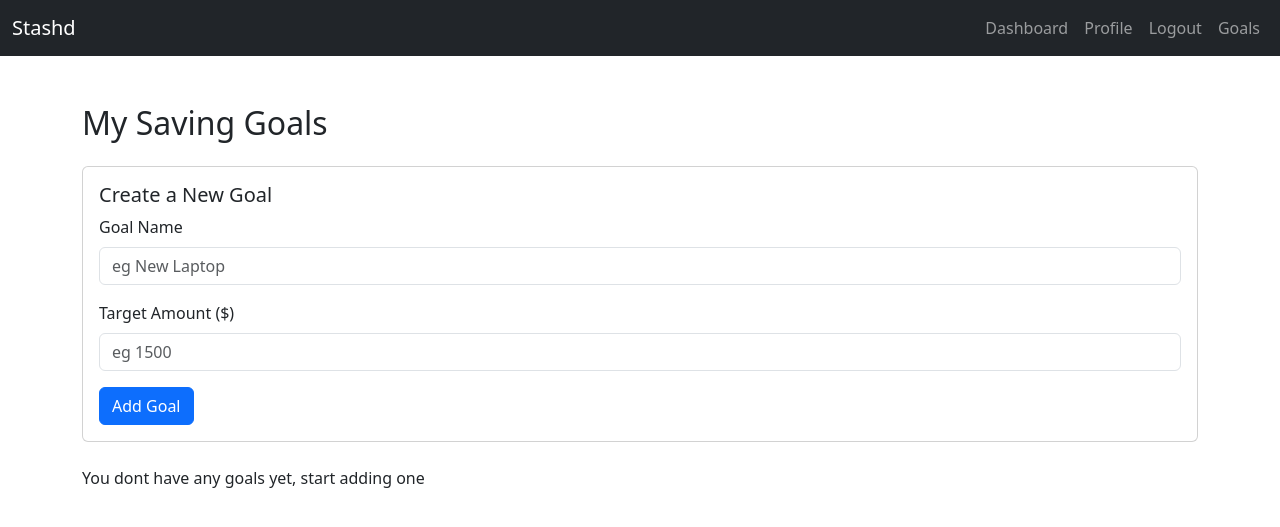
After one commit to madstercoder7/Stashd, a Flask app: page /goals in a window 1280 px wide. The commit adds this page. Shown: the top 527 px of the page. Run offline with Flask 3, Linux system fonts and the light colour scheme; the visitor is signed in with stand-in values (Sample User, id 1); data that the repository does not hold is empty.

Commit message:
Added savings goal tracking feature

```diff
--- a/app.py
+++ b/app.py
@@ -38,9 +38,17 @@ class Transaction(db.Model):
     user_id = db.Column(db.Integer, db.ForeignKey("user.id"), nullable=False)
     date = db.Column(db.DateTime, default=datetime.now())
     description = db.Column(db.String(100), nullable=False)
-    category = db.Column(db.String(50), nullable=False)
+    label = db.Column(db.String(100))
     amount = db.Column(db.Float, nullable=False)
     type = db.Column(db.String(10), nullable=False)
+
+class Goal(db.Model):
+    id = db.Column(db.Integer, primary_key=True)
+    user_id = db.Column(db.Integer, db.ForeignKey("user.id"), nullable=False)
+    name = db.Column(db.String(100), nullable=False)
+    target_amount = db.Column(db.Float, nullable=False)
+    saved_amount = db.Column(db.Float, default=0)
+    status = db.Column(db.String(20), default="active")
 
 with app.app_context():
     db.create_all()
@@ -114,7 +122,28 @@ def login():
 def dashboard():
     transactions = Transaction.query.filter_by(user_id=current_user.id).order_by(Transaction.date.desc()).all()
     balance = sum(t.amount if t.type == "income" else -t.amount for t in transactions)
-    return render_template("dashboard.html", transactions=transactions, balance=balance)
+    goals = Goal.query.filter_by(user_id=current_user.id).all()
+    return render_template("dashboard.html", transactions=transactions, balance=balance, goals=goals)
+
+@app.route("/goals", methods=["GET", "POST"])
+def goals():
+    if request.method == "POST":
+        name = request.form["name"]
+        target = float(request.form["target_amount"])
+        goal = Goal(name=name, target_amount=target, user_id=current_user.id)
+        db.session.add(goal)
+        db.session.commit()
+        flash("Goal created successfully", "success")
+        return redirect(url_for("goals"))
+
+    user_goals = Goal.query.filter_by(user_id=current_user.id).all()
+    for goal in user_goals:
+        if goal.target_amount > 0:
+            goal.progress = round((goal.saved_amount / goal.target_amount) * 100, 1)
+        else:
+            goal.progress = 0
+
+    return render_template("goals.html", goals=user_goals)
 
 @app.route("/profile")
 def profile():
@@ -132,12 +161,21 @@ def logout():
 @login_required
 def add_transaction():
     desc = request.form["description"]
-    category = request.form["category"]
+    label = request.form["label"]
     amount = float(request.form["amount"])
     ttype = request.form["type"]
-    new_t = Transaction(description=desc, category=category, amount=amount, type=ttype, user_id=current_user.id)
+
+    new_t = Transaction(description=desc, label=label, amount=amount, type=ttype, user_id=current_user.id)
     db.session.add(new_t)
     db.session.commit()
+
+    goal = Goal.query.filter_by(user_id=current_user.id, name=label).first()
+    if goal and ttype == "income":
+        goal.saved_amount += amount
+        if goal.saved_amount >= goal.target_amount:
+            goal.status = "completed"
+        db.session.commit()
+
     return redirect(url_for("dashboard"))
 
 @app.route("/delete/<int:tid>", methods=["GET", "POST"])
--- /dev/null
+++ b/templates/goals.html
@@ -0,0 +1,49 @@
+{% extends "layout.html" %}
+{% block title %}Goals{% endblock %}
+
+{% block content %}
+<h2 class="mb-4">My Saving Goals</h2>
+
+<div class="card mb-4">
+    <div class="card-body">
+        <h5 class="card-title">Create a New Goal</h5>
+        <form action="{{ url_for('goals') }}" method="post">
+            <div class="mb-3">
+                <label for="name" class="form-label">Goal Name</label>
+                <input type="text" name="name" id="name" class="form-control" placeholder="eg New Laptop" required>
+            </div>
+            <div class="mb-3">
+                <label for="target_amount" class="form-label">Target Amount ($)</label>
+                <input type="number" name="target_amount" id="target_amount" step="0.01" class="form-control" placeholder="eg 1500" required>
+            </div>
+            <button type="submit" class="btn btn-primary">Add Goal</button>
+        </form>
+    </div>
+</div>
+
+{% if goals %}
+    <h4 class="mb-3">Your Goals</h4>
+    {% for goal in goals %}
+        <div class="card mb-4">
+            <div class="card-body">
+                <h5 class="card-title">{{ goal.name }}</h5>
+                <p class="card-text">
+                    Target: ${{ goal.target_amount }}<br>
+                    Saved: ${{ goal.saved_amount }}<br>
+                    Status: <span class="badge {{ 'bg-success' if goal.status == 'completed' else 'bg-secondary' }}">{{ goal.status.capitalize() }}</span>
+                </p>
+                <div class="progress mb-2">
+                    <div class="progress-bar {{ 'bg-success' if goal.status == 'completed' else 'bg-primary' }}"
+                        role="progressbar"
+                        style="width: {{ goal.progress|int }}%">
+                    {{ goal.progress|int }}%
+                    </div>
+                </div>
+            </div>
+        </div>
+    {% endfor %}
+{% else %}
+    <p>You dont have any goals yet, start adding one</p>
+{% endif %}
+
+{% endblock %}
--- a/templates/layout.html
+++ b/templates/layout.html
@@ -26,6 +26,9 @@
                         </li>
                         <li class="nav-item">
                             <a href="{{ url_for('logout') }}" class="nav-link">Logout</a>
+                        </li>
+                        <li class="nav-item">
+                            <a href="{{ url_for('goals') }}" class="nav-link">Goals</a>
                         </li>
                     {% else %}
                         <li class="nav-item">
```
Also changed, not shown: migrations/versions/6be8ec0db0a1_fixed_typo_in_goals.py (added, +36 -0 lines), migrations/versions/d0f58efdf281_added_label_field_to_transaction.py (added, +34 -0 lines), templates/dashboard.html (+9 -3 lines), instance/stashd.db.
